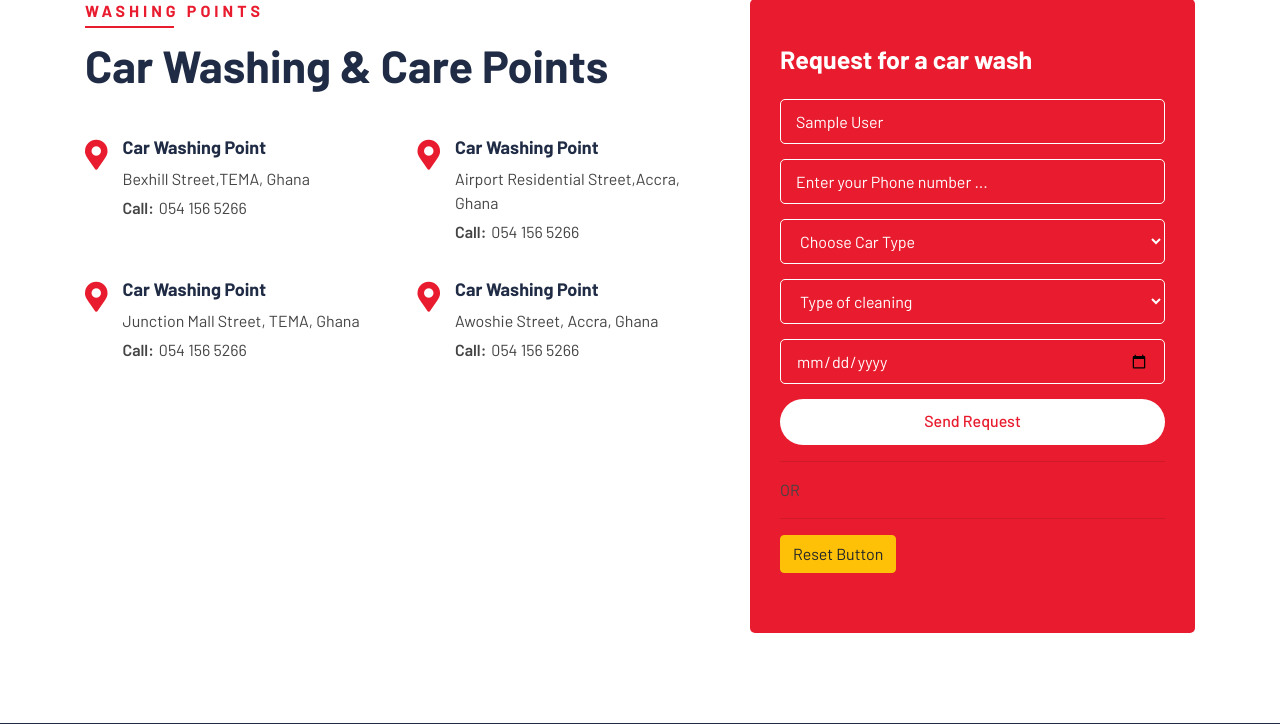
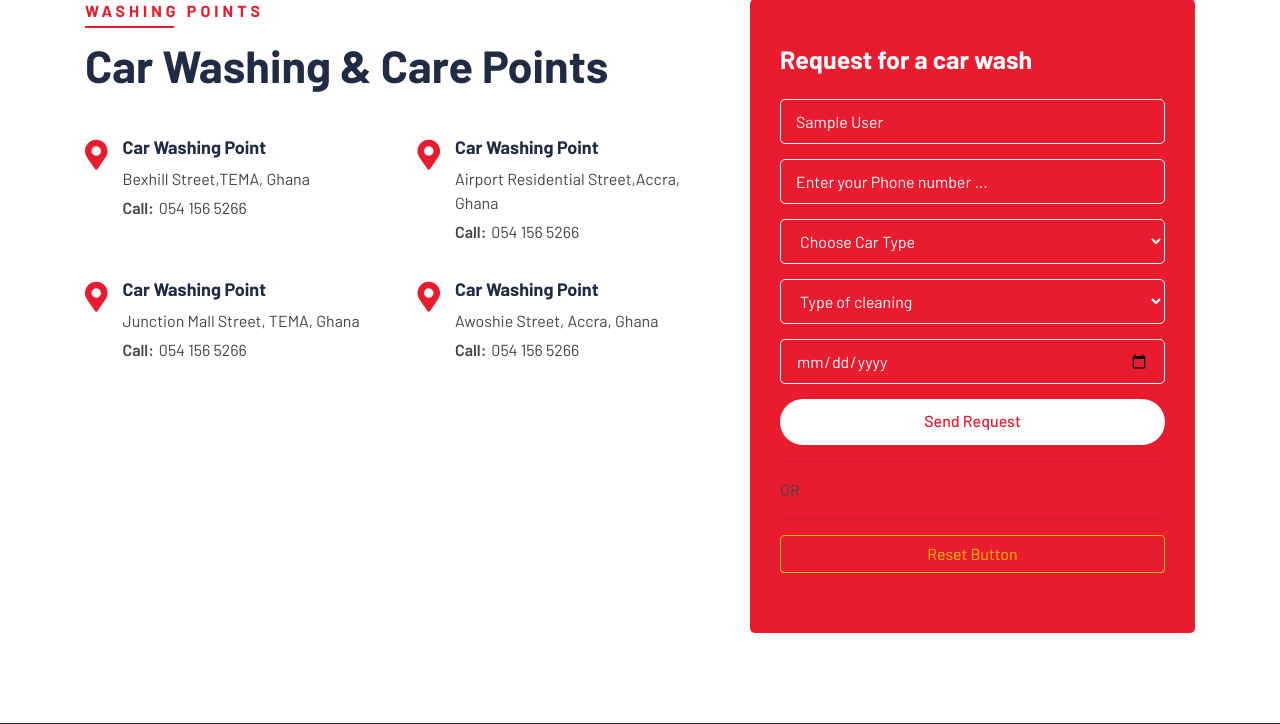
Before and after one commit to Kashetu23/carwash, a PHP site: page /booking.php in a window 1280 px wide. Shown: the part 657-1381 px from the top of the page. Run offline with PHP 8.4, Linux system fonts and the light colour scheme; the visitor is signed in with stand-in values (Sample User, id 1); some libraries are stand-ins or nearby versions.

Commit message:
Fix Reset Buttom

```diff
--- a/booking.php
+++ b/booking.php
@@ -192,7 +192,7 @@
                                 </div>
                                 <hr class="text-center text-white"> OR <hr>
                                 <div class="control-group">
-                                    <button type="reset" class="btn btn-warning" onclick="window.location.reload()">Reset Button</button>
+                                    <button type="reset" class="btn btn-block btn-outline-warning" onclick="window.location.reload()">Reset Button</button>
                                 </div>
                             </form>
                         </div>
```
